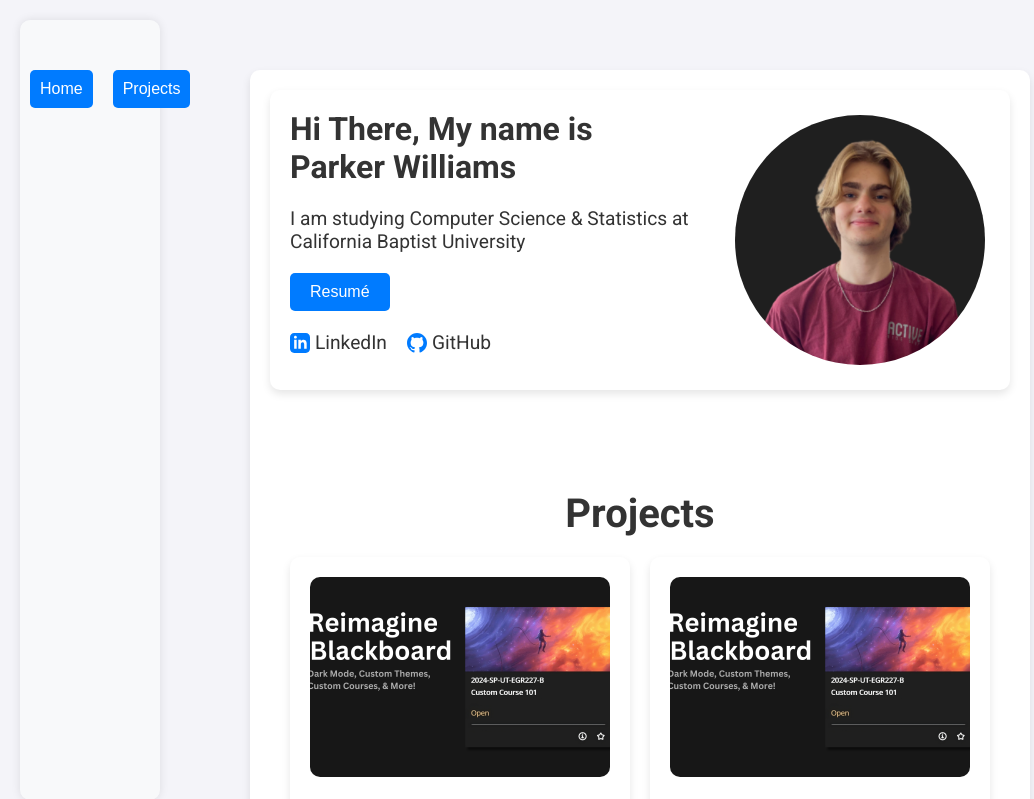
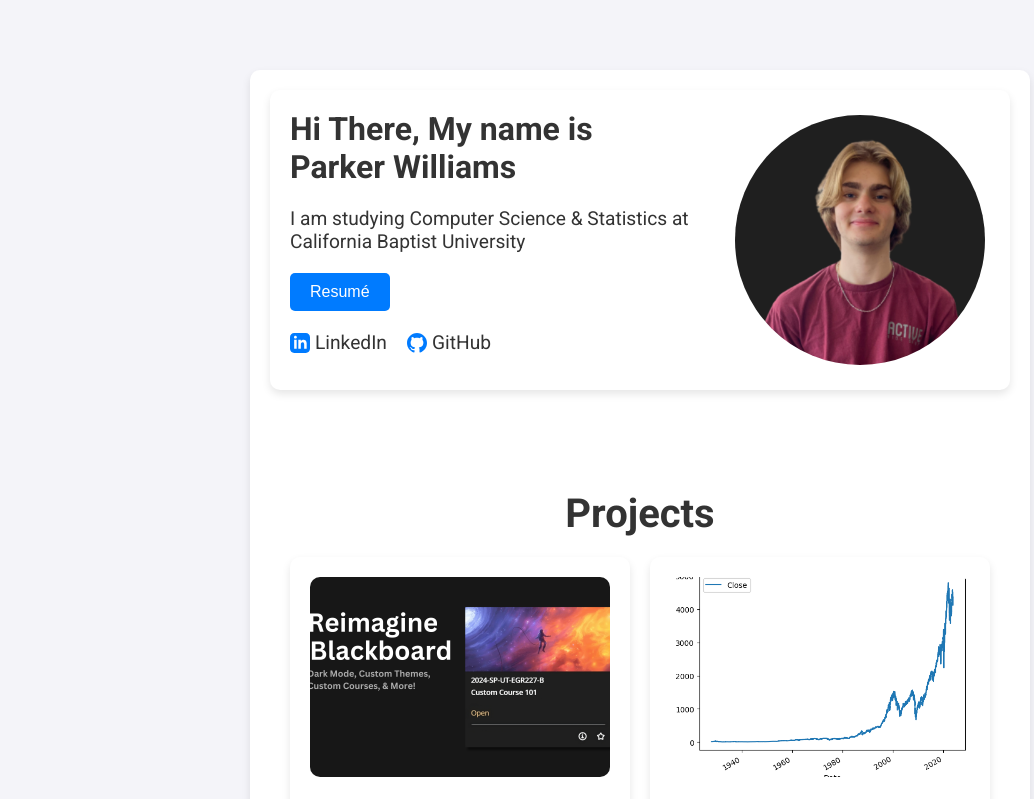
Before and after one commit to ParkerWilliams1/portfolio-v1, a React (Create React App) app: page / in a window 1280 px wide. Shown: the top 799 px of the page, without its empty margins (0-1034 px from the left). Built offline with nearby package versions, Linux system fonts and the light colour scheme.

Commit message:
Updated Projects

```diff
--- a/src/App.js
+++ b/src/App.js
@@ -1,15 +1,14 @@
 import React from 'react';
 import AboutMe from './AboutMe';
 import Projects from './Projects';
-import Sidebar from './Sidebar';
 import './AboutMe.css'; // Import the CSS files
 import './Projects.css';
 import './Sidebar.css';
+import CustomSidebar from './Sidebar';
 
 function App() {
     return (
       <div className="container">
-        <Sidebar />
         <div className="content">
           <div id="about-me-section">
             <AboutMe />
--- a/src/Projects.js
+++ b/src/Projects.js
@@ -20,7 +20,7 @@
                     <p>Chrome Extension for Blackboard Learn providing students customization of Themes, fonts, Class Images, and Names.</p>
                 </div>
                 <div className="project-card" id="stockmarketprediction">
-                    <img src="BbLearn.png" alt="Stock Market Prediction" />
+                    <img src="SP500.png" alt="Stock Market Prediction" />
                     <h1>Stock Market Prediction, ML Model</h1>
                     <p>Engineered a machine learning model using Sci-Kit Learn's Random Forest to predict S&P 500 stock prices.</p>
                 </div>
--- a/src/Sidebar.js
+++ b/src/Sidebar.js
@@ -1,30 +1,19 @@
+// Sidebar.js
+
 import React from 'react';
-import './Sidebar.css';
+import { Sidebar, Menu, MenuItem, SubMenu } from 'react-pro-sidebar';
 
-function Sidebar() {
-    const scrollToTop = () => {
-        window.scrollTo({
-            top: 0,
-            behavior: "smooth"
-        });
-    };
+const CustomSidebar = () => {
+    return (
+      <Sidebar>
+        <Menu>
+          <SubMenu label="Charts">
+            <MenuItem> Pie charts </MenuItem>
+            <MenuItem> Line charts </MenuItem>
+          </SubMenu>
+        </Menu>
+      </Sidebar>
+    );
+  };
 
-    const scrollToProjects = () => {
-        const projectsSection = document.getElementById('projects-section');
-        if (projectsSection) {
-            projectsSection.scrollIntoView({ behavior: "smooth" });
-        }
-    };
-
-    return (
-        <div className="sidebar">
-            <ul>
-                <li><button onClick={scrollToTop}>Home</button></li>
-                <li><button onClick={scrollToProjects}>Projects</button></li>
-                {/* Add more buttons for other sections if needed */}
-            </ul>
-        </div>
-    );
-}
-
-export default Sidebar;
+export default CustomSidebar;
```
Also changed, not shown: public/SP500.png (added).
